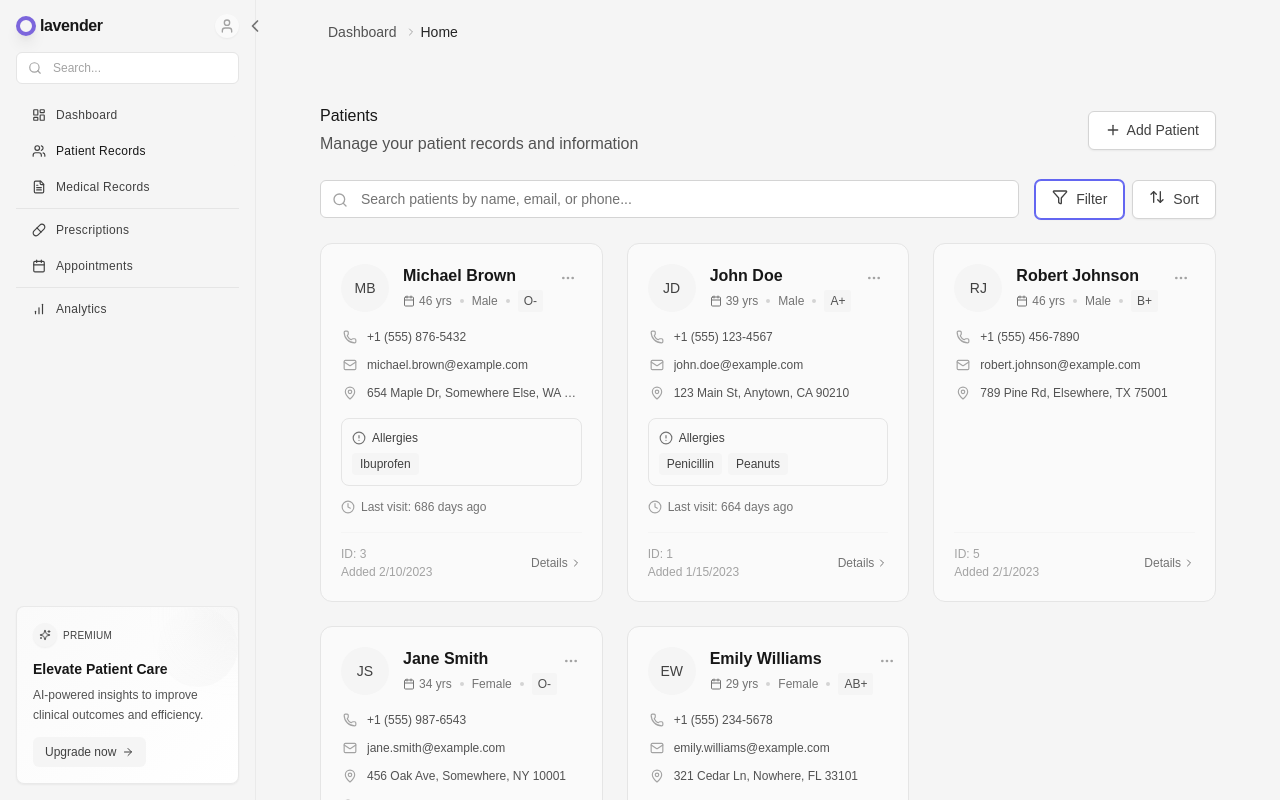
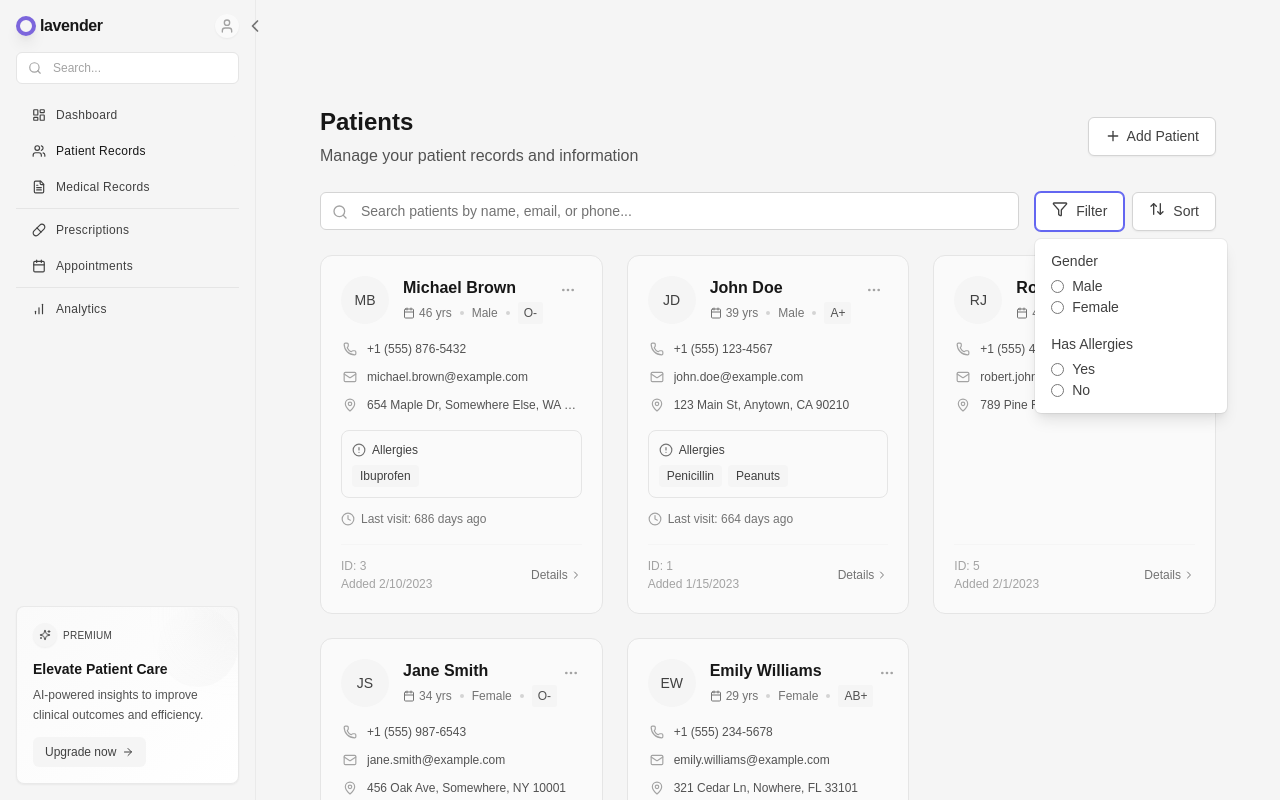
Before and after one commit to fisayorotibi/health-project, a Next.js app: page /patients in a window 1280 px wide. Both pictures are taken after a click on the button "Filter". Built offline with nearby package versions, Linux system fonts and the light colour scheme; a web font is replaced by a local one.

Commit message:
Feature: Update filter functionality and UI improvements in Patients tab

```diff
--- a/package.json
+++ b/package.json
@@ -55,7 +55,8 @@
     "@types/pg": "^8.11.11",
     "@types/react": "^19",
     "@types/react-dom": "^19",
-    "eslint": "^9",
+    "@typescript-eslint/eslint-plugin": "^8.26.0",
+    "eslint": "^9.21.0",
     "eslint-config-next": "15.1.7",
     "glob": "^10.3.10",
     "postcss": "^8",
--- a/src/app/patients/page.tsx
+++ b/src/app/patients/page.tsx
@@ -1,6 +1,6 @@
 'use client';
 
-import React, { useState, useEffect, useMemo } from 'react';
+import React, { useState, useEffect, useMemo, useRef } from 'react';
 import dynamic from 'next/dynamic';
 import { useRouter, useSearchParams } from 'next/navigation';
 import {
@@ -345,6 +345,25 @@ export default function PatientsPage() {
     direction: 'asc' | 'desc';
   }>({ key: 'lastName', direction: 'asc' });
   const [isAddPatientModalOpen, setIsAddPatientModalOpen] = useState(false);
+  const [isFilterOpen, setIsFilterOpen] = useState(false);
+  const filterRef = useRef<HTMLDivElement>(null);
+  const [selectedFilters, setSelectedFilters] = useState<{ [key: string]: any[] }>({});
+
+  const filterOptions = [
+    { label: 'Gender', value: 'gender', options: [
+      { label: 'Male', value: 'male' },
+      { label: 'Female', value: 'female' }
+    ]},
+    { label: 'Has Allergies', value: 'hasAllergies', options: [
+      { label: 'Yes', value: true },
+      { label: 'No', value: false }
+    ]}
+  ];
+
+  const handleFilterSelect = (key: string, value: any) => {
+    setSelectedFilters(prev => ({ ...prev, [key]: [value] })); // Clear previous selections in the same category
+    applyFilter(key, value); // Apply filter immediately
+  };
 
   // Fetch patients data
   useEffect(() => {
@@ -489,6 +508,26 @@ export default function PatientsPage() {
     alert('Patient added successfully!');
   };
 
+  // Close dropdown when clicking outside
+  useEffect(() => {
+    const handleClickOutside = (event: MouseEvent) => {
+      if (filterRef.current && !filterRef.current.contains(event.target as Node)) {
+        setIsFilterOpen(false);
+      }
+    };
+
+    document.addEventListener('mousedown', handleClickOutside);
+    return () => {
+      document.removeEventListener('mousedown', handleClickOutside);
+    };
+  }, []);
+
+  const clearAllFilters = () => {
+    setActiveFilters({});
+    setSelectedFilters({}); // Unselect all options in the dropdown
+    router.push('/patients'); // Reset the URL parameters
+  };
+
   // Prevent hydration errors by only rendering client-specific content after mounting
   if (!isMounted) {
     return null;
@@ -546,14 +585,35 @@ export default function PatientsPage() {
                 id="filter-menu"
                 aria-expanded="true"
                 aria-haspopup="true"
-                onClick={() => {
-                  // Toggle filter dropdown
-                }}
+                onClick={() => setIsFilterOpen(!isFilterOpen)}
               >
                 <Filter className="h-4 w-4 mr-2" />
                 Filter
               </button>
-              {/* Filter dropdown would go here */}
+              {isFilterOpen && (
+                <div ref={filterRef} className="absolute z-10 mt-2 w-48 rounded-md shadow-lg bg-white dark:bg-gray-800 ring-1 ring-black ring-opacity-5">
+                  <div className="py-1" role="menu" aria-orientation="vertical" aria-labelledby="filter-menu">
+                    {filterOptions.map(option => (
+                      <div key={option.value} className="px-4 py-2 text-sm text-gray-700 dark:text-gray-200">
+                        <span className="font-medium">{option.label}</span>
+                        <div className="flex flex-col mt-1">
+                          {option.options.map(opt => (
+                            <label key={String(opt.value)} className="flex items-center">
+                              <input
+                                type="radio"
+                                className="mr-2"
+                                checked={selectedFilters[option.value]?.includes(opt.value)}
+                                onChange={() => handleFilterSelect(option.value, opt.value)}
+                              />
+                              {opt.label}
+                            </label>
+                          ))}
+                        </div>
+                      </div>
+                    ))}
+                  </div>
+                </div>
+              )}
             </div>
 
             <button
@@ -585,9 +645,7 @@ export default function PatientsPage() {
             {Object.keys(activeFilters).length > 0 && (
               <button
                 className="text-xs text-gray-500 dark:text-gray-400 hover:text-gray-700 dark:hover:text-gray-300 underline"
-                onClick={() => {
-                  router.push('/patients');
-                }}
+                onClick={clearAllFilters}
               >
                 Clear all filters
               </button>
--- a/src/components/layout/DashboardLayout.tsx
+++ b/src/components/layout/DashboardLayout.tsx
@@ -358,6 +358,7 @@ export default function DashboardLayout({ children }: { children: React.ReactNod
                   </button>
                 </div>
                 {/* Breadcrumb navigation */}
+                {pathname !== '/patients' && (
                   <div className="flex items-center ml-2">
                     <Breadcrumb
                       items={[
@@ -366,6 +367,7 @@ export default function DashboardLayout({ children }: { children: React.ReactNod
                       ]}
                     />
                   </div>
+                )}
               </div>
               <div className="flex items-center">
                 {/* Profile dropdown removed */}
--- a/src/components/ui/typography.tsx
+++ b/src/components/ui/typography.tsx
@@ -62,7 +62,7 @@ export function Typography({
 // Specialized components for common typography elements
 export function Heading1({ className, children, ...props }: Omit<TypographyProps, 'variant' | 'as'>) {
   return (
-    <Typography variant="h1" as="h1" className={className} {...props}>
+    <Typography variant="h1" as="h1" className={`${className} text-2xl font-bold`} {...props}>
       {children}
     </Typography>
   );
```
Also changed, not shown: 1 other file (tests, documents, lock files or other folders). Lines whose indentation alone changed are shown as unchanged.
